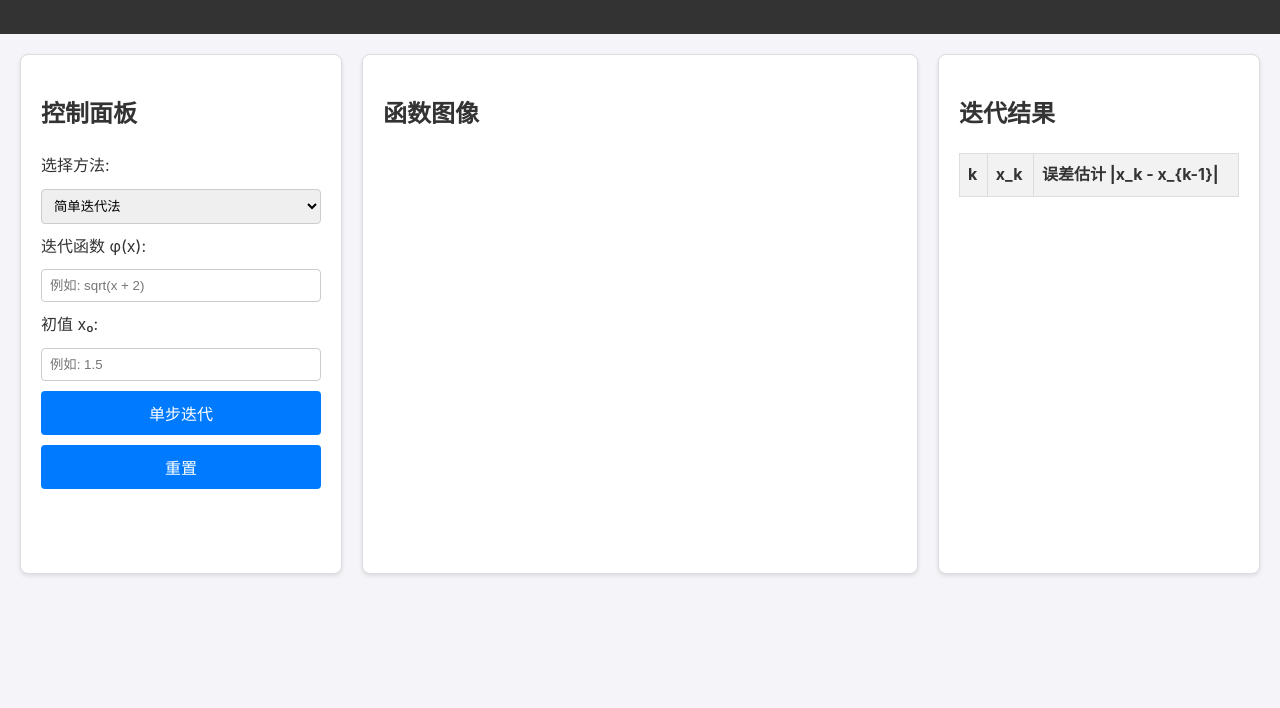
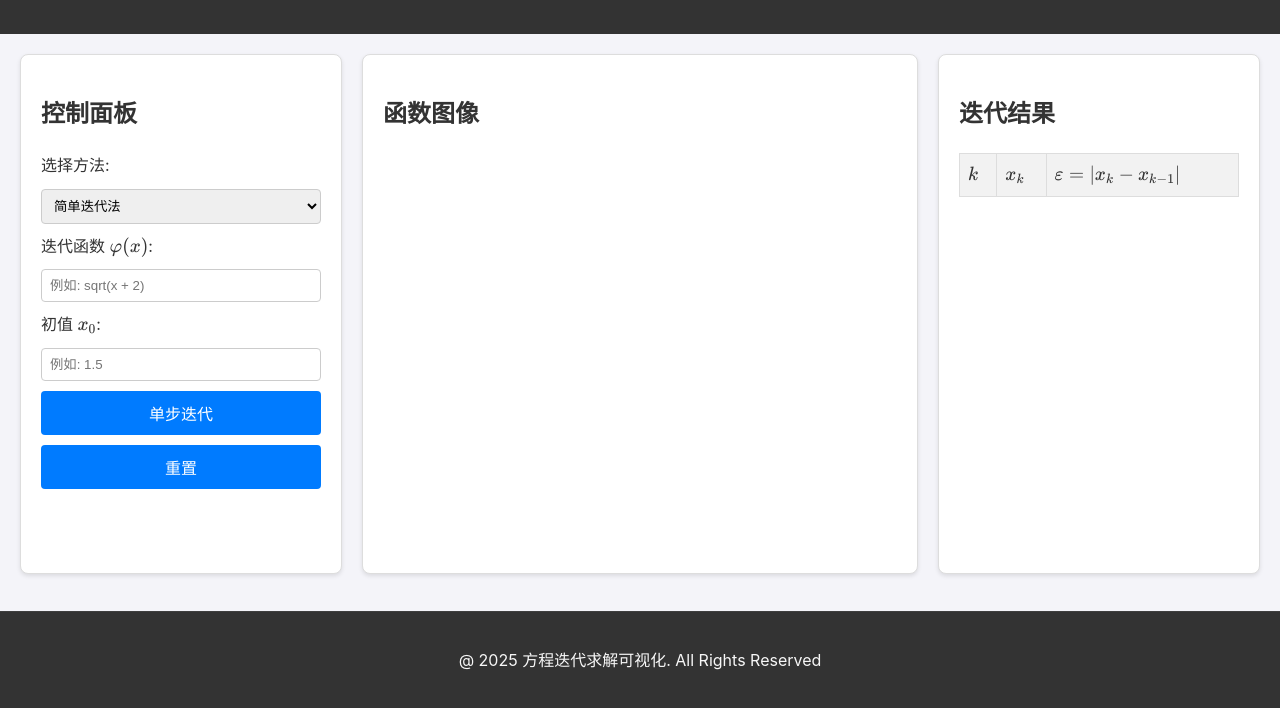
Before and after one commit to WomderBoY/equaltion_solver, a plain HTML site: page index.html in a window 1280 px wide. Shown: the part 92-800 px from the top of the page. Drawn offline with nearby package versions, Linux system fonts and the light colour scheme.

Commit message:
对ui进行了美化

```diff
--- a/index.html
+++ b/index.html
@@ -4,7 +4,7 @@
     <meta charset="UTF-8">
     <meta name="viewport" content="width=device-width, initial-scale=1.0">
     <title>方程迭代求解可视化</title>
-    <link rel="stylesheet" href="https://cdn.jsdelivr.net/npm/katex@0.16.8/dist/katex.min.css" integrity="sha384-GvrOXuhMATgEsSwCs4smul74iXGOixntILdUW9XmUC6+HX0sLNAK3q71HotJqlAn" crossorigin="anonymous">
+    <link rel="stylesheet" href="https://cdn.jsdelivr.net/npm/katex@0.16.8/dist/katex.min.css" crossorigin="anonymous">
     <link rel="stylesheet" href="style.css">
 </head>
 <body>
@@ -43,9 +43,9 @@
             <table>
                 <thead>
                     <tr>
-                        <th>k</th>
-                        <th>x_k</th>
-                        <th>误差估计 |x_k - x_{k-1}|</th>
+                        <th><span data-latex="k"></span></th>
+                        <th><span data-latex="x_k"></span></th>
+                        <th><span data-latex="\varepsilon = \lvert x_k - x_{k-1} \rvert"></span></th>
                     </tr>
                 </thead>
                 <tbody id="results-table-body">
@@ -57,6 +57,8 @@
     <!-- 1. 引入第三方库 -->
     <script src="https://unpkg.com/mathjs@11.8.0/lib/browser/math.js"></script>
     <script src="https://unpkg.com/function-plot@1.22.8/dist/function-plot.js"></script>
+    <!-- KaTeX JS (用于渲染页面中的数学符号，不用于用户输入) -->
+    <script src="https://cdn.jsdelivr.net/npm/katex@0.16.8/dist/katex.min.js" crossorigin="anonymous"></script>
 
     <!-- 2. 引入自己的JS模块 (注意顺序) -->
     <script src="js/state.js"></script>
@@ -64,5 +66,8 @@
     <script src="js/solver.js"></script>
     <script src="js/ui.js"></script>
     <script src="main.js"></script>
+    <footer class="site-footer">
+        @ 2025 方程迭代求解可视化. All Rights Reserved
+    </footer>
 </body>
 </html>
--- a/js/ui.js
+++ b/js/ui.js
@@ -11,40 +11,40 @@ const UI = {
             case 'simple':
             case 'aitken':
                 htmlContent = `
-                    <label for="phi-func-input">迭代函数 φ(x):</label>
+                    <label for="phi-func-input">迭代函数 <span data-latex="\\varphi(x)"></span>:</label>
                     <input type="text" id="phi-func-input" placeholder="例如: sqrt(x + 2)">
-                    <label for="x0-input">初值 x₀:</label>
+                    <label for="x0-input">初值 <span data-latex="x_0"></span>:</label>
                     <input type="text" id="x0-input" placeholder="例如: 1.5">
                 `;
                 break;
 
             case 'newton':
                 htmlContent = `
-                    <label for="f-func-input">函数 f(x):</label>
+                    <label for="f-func-input">函数 <span data-latex="f(x)"></span>:</label>
                     <input type="text" id="f-func-input" placeholder="例如: x^2 - 2">
-                    <label for="x0-input">初值 x₀:</label>
+                    <label for="x0-input">初值 <span data-latex="x_0"></span>:</label>
                     <input type="text" id="x0-input" placeholder="例如: 1.5">
                 `;
                 break;
 
             case 'secant_single':
                 htmlContent = `
-                    <label for="f-func-input">函数 f(x):</label>
+                    <label for="f-func-input">函数 <span data-latex="f(x)"></span>:</label>
                     <input type="text" id="f-func-input" placeholder="例如: x^2 - 2">
-                    <label for="x0-input">固定点 x₀:</label>
+                    <label for="x0-input">固定点 <span data-latex="x_0"></span>:</label>
                     <input type="text" id="x0-input" placeholder="例如: 0">
-                    <label for="x1-input">迭代初值 x₁:</label>
+                    <label for="x1-input">迭代初值 <span data-latex="x_1"></span>:</label>
                     <input type="text" id="x1-input" placeholder="例如: 1.5">
                 `;
                 break;
 
             case 'secant_double':
                 htmlContent = `
-                    <label for="f-func-input">函数 f(x):</label>
+                    <label for="f-func-input">函数 <span data-latex="f(x)"></span>:</label>
                     <input type="text" id="f-func-input" placeholder="例如: x^2 - 2">
-                    <label for="x0-input">初值 x₀:</label>
+                    <label for="x0-input">初值 <span data-latex="x_0"></span>:</label>
                     <input type="text" id="x0-input" placeholder="例如: 1">
-                    <label for="x1-input">初值 x₁:</label>
+                    <label for="x1-input">初值 <span data-latex="x_1"></span>:</label>
                     <input type="text" id="x1-input" placeholder="例如: 1.5">
                 `;
                 break;
@@ -54,6 +54,24 @@ const UI = {
         }
 
         container.innerHTML = htmlContent;
+        // 渲染页面中使用 data-latex 占位的数学符号（如果 KaTeX 已加载）
+        UI.renderKatex();
+    },
+
+    /**
+     * 使用 KaTeX 渲染所有带有 data-latex 属性的元素
+     */
+    renderKatex: () => {
+        if (typeof katex === 'undefined') return;
+        document.querySelectorAll('[data-latex]').forEach(el => {
+            const latex = el.getAttribute('data-latex') || '';
+            try {
+                katex.render(latex, el, { throwOnError: false });
+            } catch (e) {
+                // 渲染失败时在控制台输出但不打断流程
+                console.error('KaTeX render error:', e);
+            }
+        });
     },
 
     /**
@@ -126,3 +144,8 @@ const UI = {
     }
 
 };
+
+// 在 DOM 完全加载后尝试渲染页面中所有 data-latex 元素（以防初始表头需要渲染）
+document.addEventListener('DOMContentLoaded', () => {
+    if (UI && UI.renderKatex) UI.renderKatex();
+});
--- a/style.css
+++ b/style.css
@@ -4,6 +4,8 @@ body {
     line-height: 1.6;
     margin: 0;
     background-color: #f4f4f9;
+    /* 给固定底部的 footer 预留空间，避免遮挡内容 */
+    padding-bottom: 80px;
     color: #333;
 }
 
@@ -107,3 +109,19 @@ th {
     color: #0c5460;
     border: 1px solid #bee5eb;
 }
+
+/* Footer: simple colored block */
+.site-footer {
+    position: fixed; /* 固定在可视窗口 */
+    left: 0;
+    right: 0;
+    bottom: 0; /* 固定到视口底部 */
+    height: 96px; /* 高度，可根据需要调整 */
+    line-height: 96px; /* 垂直居中内容（当不换行时） */
+    text-align: center;
+    background-color: #333; /* 深色背景 */
+    color: #f7f7f7; /* 浅色字体 */
+    font-size: 1rem; /* 略大些的文字 */
+    border-top: 1px solid rgba(255,255,255,0.06);
+    z-index: 999; /* 保证在最上层 */
+}
```
